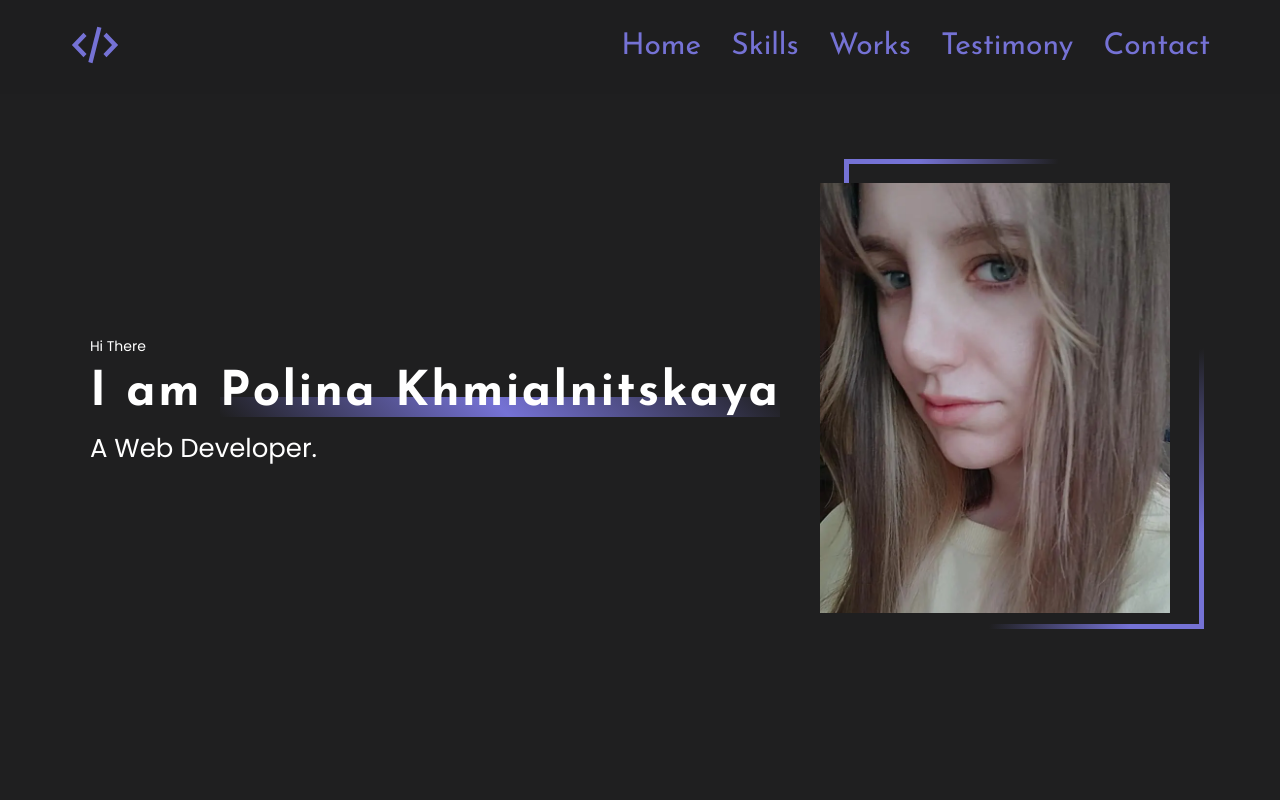
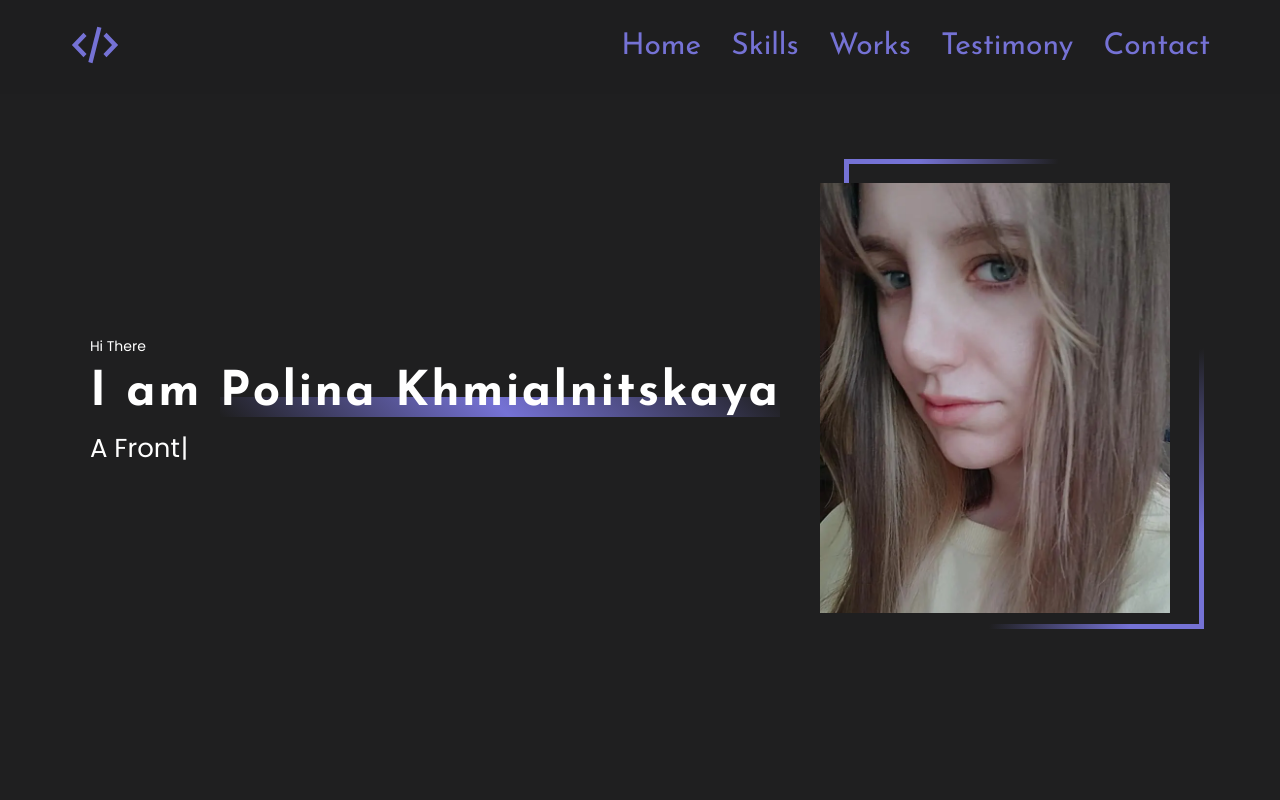
Before and after one commit to Pumpkin-Pie93/portfolio-start-project-main, a React app: page / in a window 1280 px wide. Shown: the top 800 px of the page. Built offline with nearby package versions, Linux system fonts and the light colour scheme.

Commit message:
эффект печатающего текста (Typewriter-effect)

```diff
--- a/package.json
+++ b/package.json
@@ -60,6 +60,7 @@
     "tailwindcss": "3.0.2",
     "terser-webpack-plugin": "5.2.5",
     "typescript": "4.4.2",
+    "typewriter-effect": "^2.20.1",
     "web-vitals": "2.1.0",
     "webpack": "5.64.4",
     "webpack-dev-server": "4.6.0",
--- a/src/layout/sections/main/Main.tsx
+++ b/src/layout/sections/main/Main.tsx
@@ -2,7 +2,8 @@
 import photo from '../../../assets/images/my-photo.webp'
 import {FlexWrapper} from "../../../components/FlexWrapper";
 import {Container} from "../../../components/Container";
-import {S} from './Main_Styles'
+import {S} from './Main_Styles';
+import Typewriter from 'typewriter-effect';
 
 export const Main: React.FC = () => {
     return (
@@ -12,7 +13,17 @@
                     <div>
                         <S.SmallText>Hi There</S.SmallText>
                         <S.Name>I am <span>Polina Khmialnitskaya</span></S.Name>
-                        <S.MainTitle>A Web Developer.</S.MainTitle>
+                        {/*<S.MainTitle>A Web Developer.</S.MainTitle>*/}
+                        <S.MainTitle>
+                            <p>A Web Developer</p>
+                            <Typewriter
+                                options={{
+                                    strings: ['A Web Developer', 'A Frontend Developer'],
+                                    autoStart: true,
+                                    loop: true,
+                                }}
+                            />
+                        </S.MainTitle>
                     </div>
 
                     <S.PhotoWrapper>
--- a/src/layout/sections/main/Main_Styles.ts
+++ b/src/layout/sections/main/Main_Styles.ts
@@ -54,8 +54,12 @@
 
 `
 const MainTitle = styled.h1`
-  ${font({weight: 400, Fmax: 27, Fmin: 20})} //font-size: 27px;
-          //font-weight: 400;
+  ${font({weight: 400, Fmax: 27, Fmin: 20})};
+
+  p {
+  display: none;
+  }
+}
 `
 
 const Name = styled.h2`
```
Also changed, not shown: 1 other file (tests, documents, lock files or other folders).
